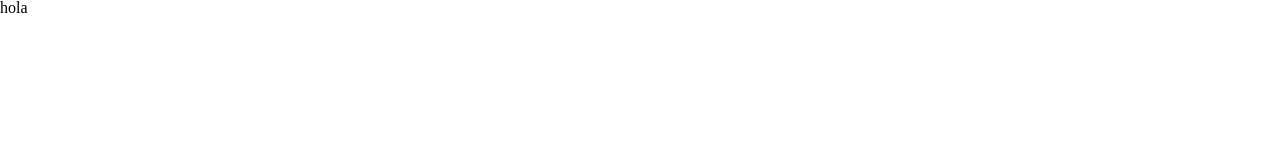
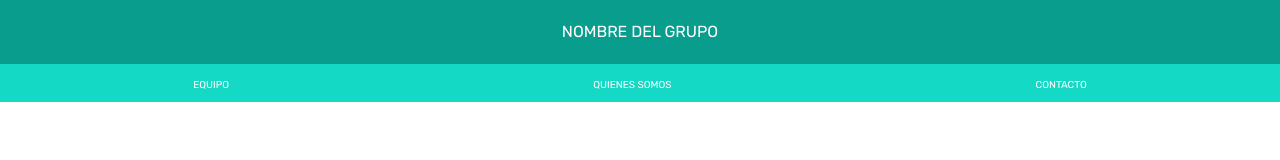
Before and after one commit to Adalab/project-promo-s-module-1-team-7, a plain HTML site: page index.html in a window 1280 px wide. Drawn offline with Linux system fonts and the light colour scheme.

Commit message:
add first header colors and style

```diff
--- a/css/main.css
+++ b/css/main.css
@@ -13,3 +13,31 @@
 * {
     font-size: 62.5%;
 }
+
+.team-name-box {
+    background-color: var(--verde-oscuro);
+}
+
+.team-name {
+    font-family: 'Rubik', sans-serif;
+    color: var(--blanco);
+    font-size: 1rem;
+    text-align: center;
+    padding: 1.5rem;
+}
+
+.nav {
+    font-family: 'Rubik', sans-serif;
+    background-color: var(--verde-claro);
+}
+
+.menu {
+    display: flex;
+    justify-content: space-around;
+    padding: 0.7rem;
+    color: var(--blanco);
+}
+
+.items-menu {
+
+}
--- a/index.html
+++ b/index.html
@@ -15,9 +15,17 @@
   </head>
   <body>
     <header class="header">
-      hola
+        <div class="team-name-box">
+          <h2 class="team-name">NOMBRE DEL GRUPO</h2>
+        </div>
+    <nav class="nav">
+      <ul class="menu">
+        <li><ali class="items-menu" href="">EQUIPO</ali></li>
+        <li><ali class="items-menu" href="">QUIENES SOMOS</ali></li>
+        <li><ali class="items-menu" href="">CONTACTO</ali></li>
+      </ul>
+    </nav>
     </header>
-    <nav class="nav"></nav>
     <main class="main">
       <section class="hero"></section>
       <section class="team-section">
```
